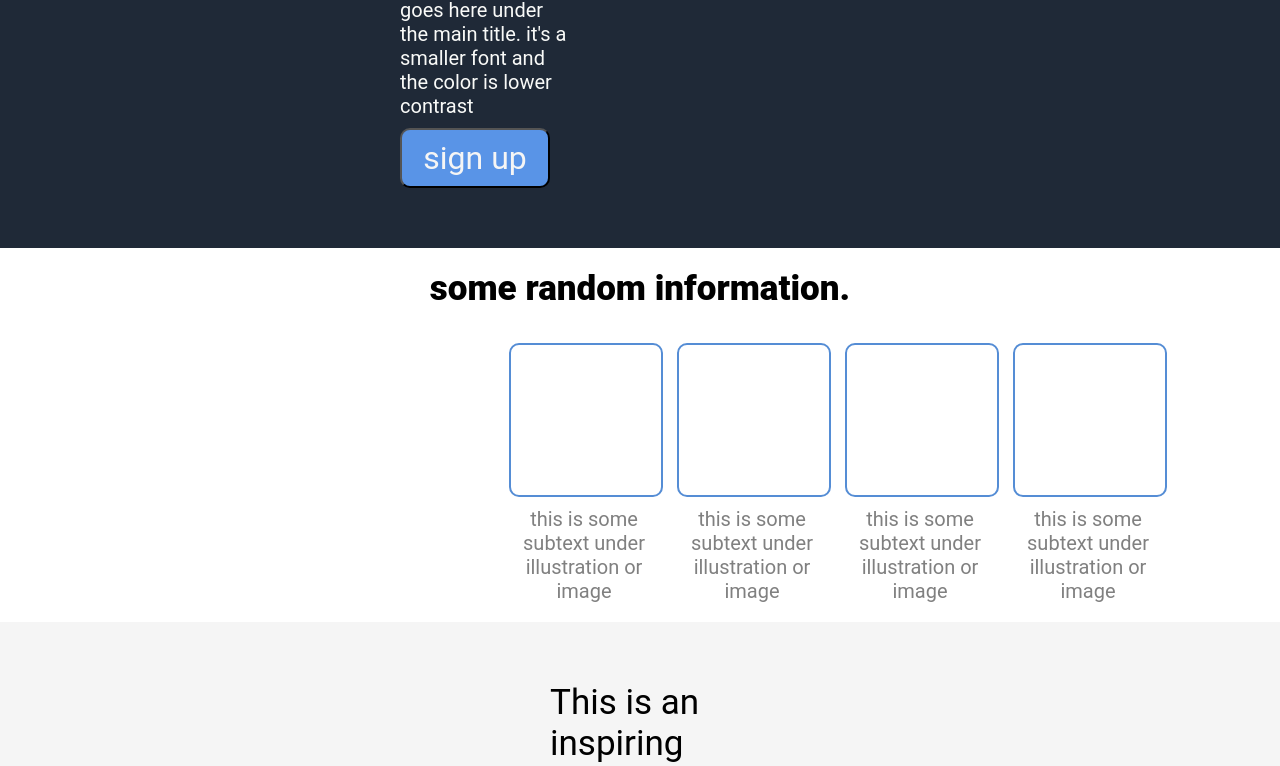
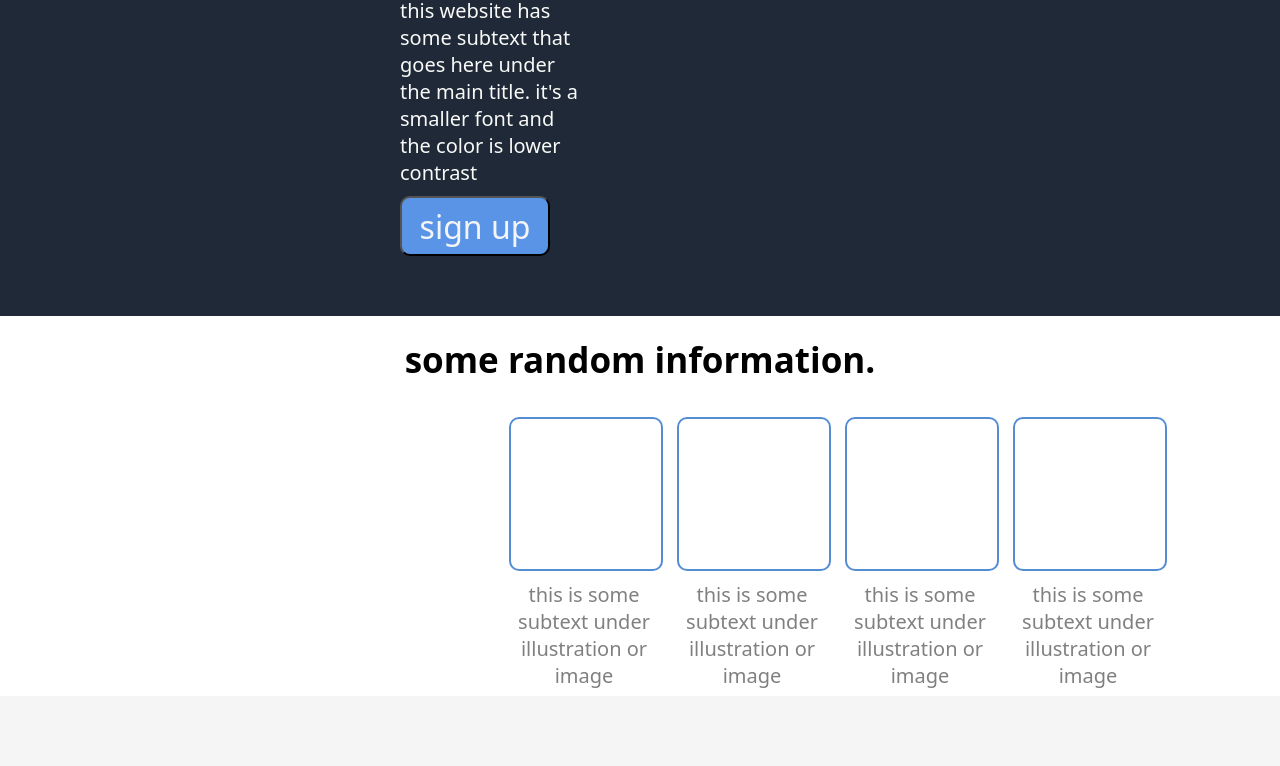
Before and after one commit to Blessings-msowoya/landingpage, a plain HTML site: page index.html in a window 1280 px wide. Shown: the part 465-1231 px from the top of the page. Drawn offline with Linux system fonts and the light colour scheme.

Commit message:
changes fonts thus all

```diff
--- a/css/style.css
+++ b/css/style.css
@@ -1,7 +1,7 @@
 *{
     margin: 0px;
     /* outline: 2px solid red; */
-    font-family: roboto;
+    font-family: system-ui, -apple-system, BlinkMacSystemFont, 'Segoe UI', Roboto, Oxygen, Ubuntu, Cantarell, 'Open Sans', 'Helvetica Neue', sans-serif;
 }
 
 .header, .body{
```
